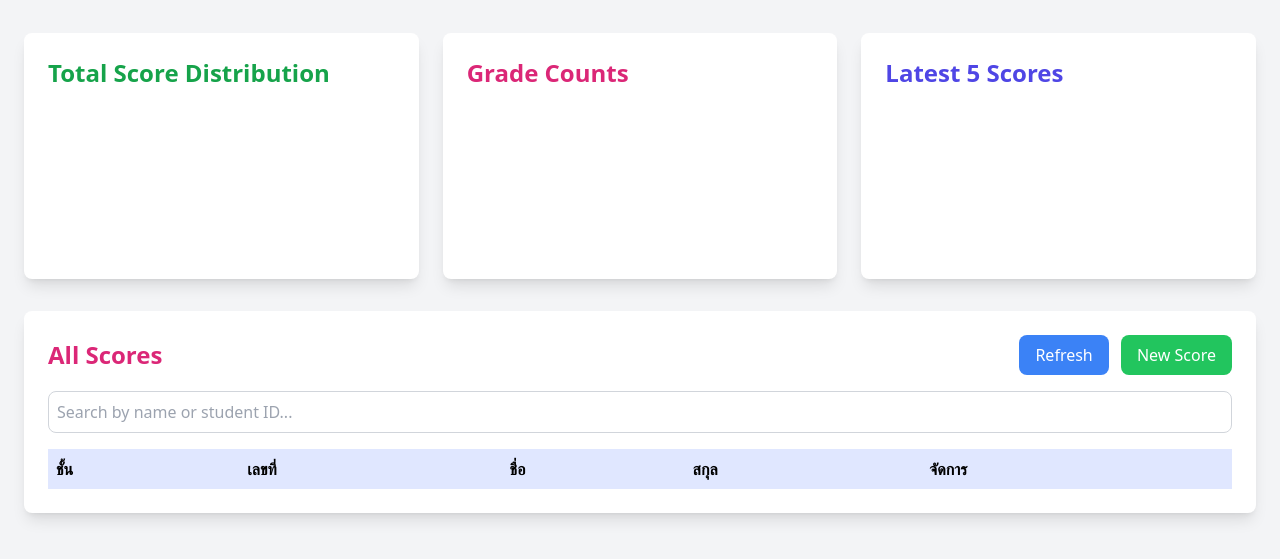
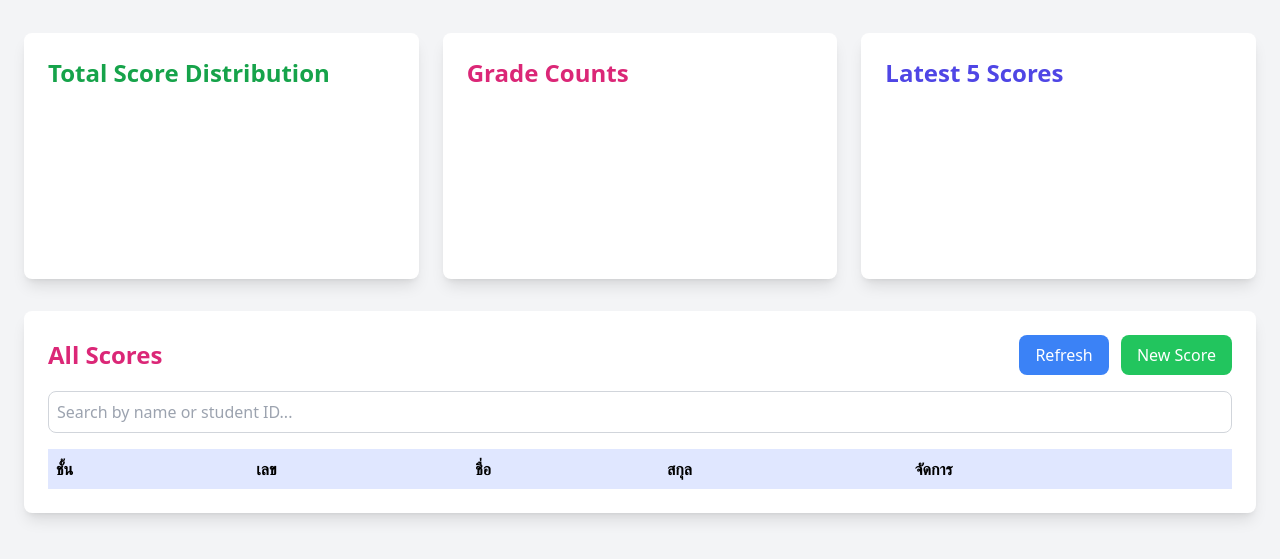
Before and after one commit to kruaunjaidee/edit-score.github.io, a plain HTML site: page index.html in a window 1280 px wide. Shown: the part 91-650 px from the top of the page. Drawn offline with nearby package versions, Linux system fonts and the light colour scheme; no server answers.

Commit message:
Update index.html

```diff
--- a/index.html
+++ b/index.html
@@ -69,7 +69,7 @@
                     <thead>
                         <tr class="bg-indigo-100 text-left">
                             <th class="p-2">ชั้น</th>
-                            <th class="p-2">เลขที่</th>
+                            <th class="p-2">เลข</th>
                             <th class="p-2">ชื่อ</th>
                             <th class="p-2">สกุล</th>
                             <th class="p-2">จัดการ</th>
```
